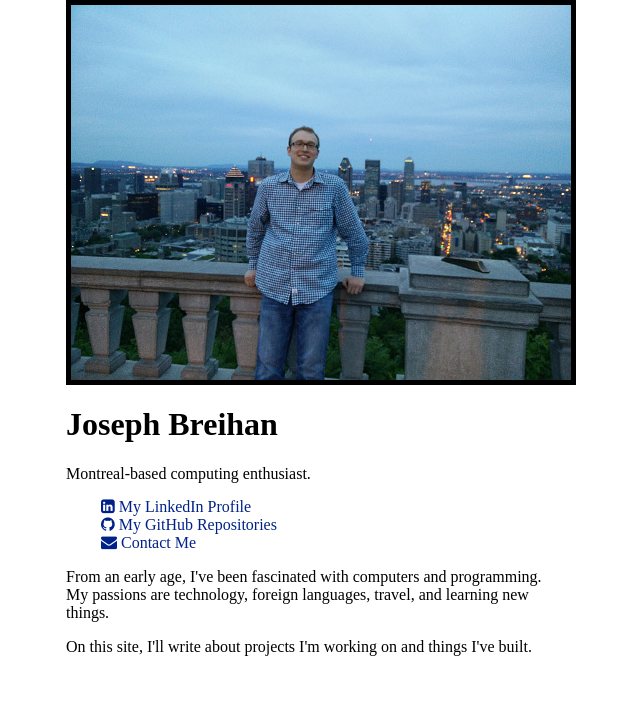
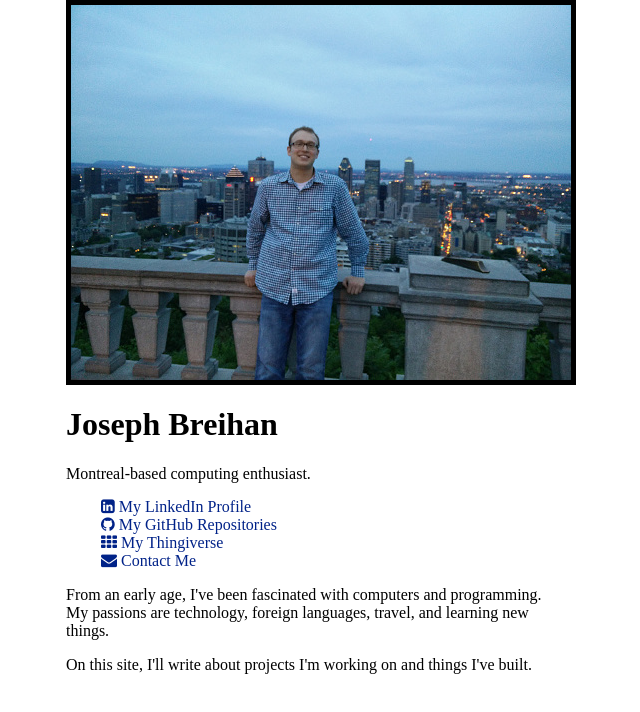
Before and after one commit to josephbreihan/josephbreihan.github.io, a plain HTML site: page index.html in a window 1280 px wide. Shown: the whole page, without its empty margins (324-964 px from the left). Drawn offline with Linux system fonts and the light colour scheme.

Commit message:
Add Thingiverse link

```diff
--- a/index.html
+++ b/index.html
@@ -46,6 +46,7 @@
 <ul id="links">
     <li><a href="https://ca.linkedin.com/in/josephbreihan"><i class="fa fa-linkedin-square"></i> My LinkedIn Profile</a></li>
     <li><a href="http://www.github.com/josephbreihan"><i class="fa fa-github"></i> My GitHub Repositories</a></li>
+    <li><a href="https://www.thingiverse.com/josephbreihan/about"><i class="fa fa-th"></i> My Thingiverse</a></li>
     <li><a href="mailto:josephbreihan@gmail.com"><i class="fa fa-envelope"></i> Contact Me</a></li>
 </ul>
 
```
